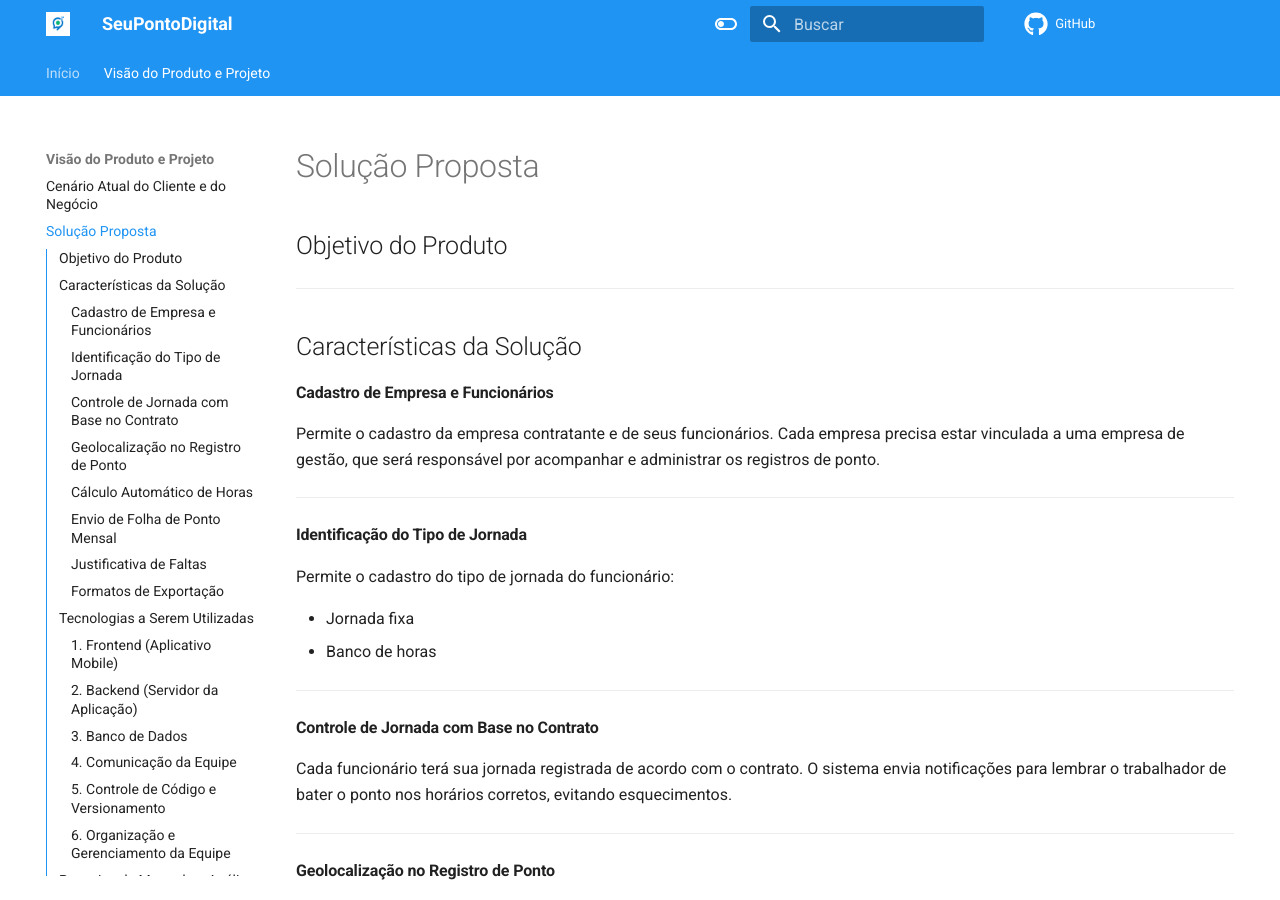
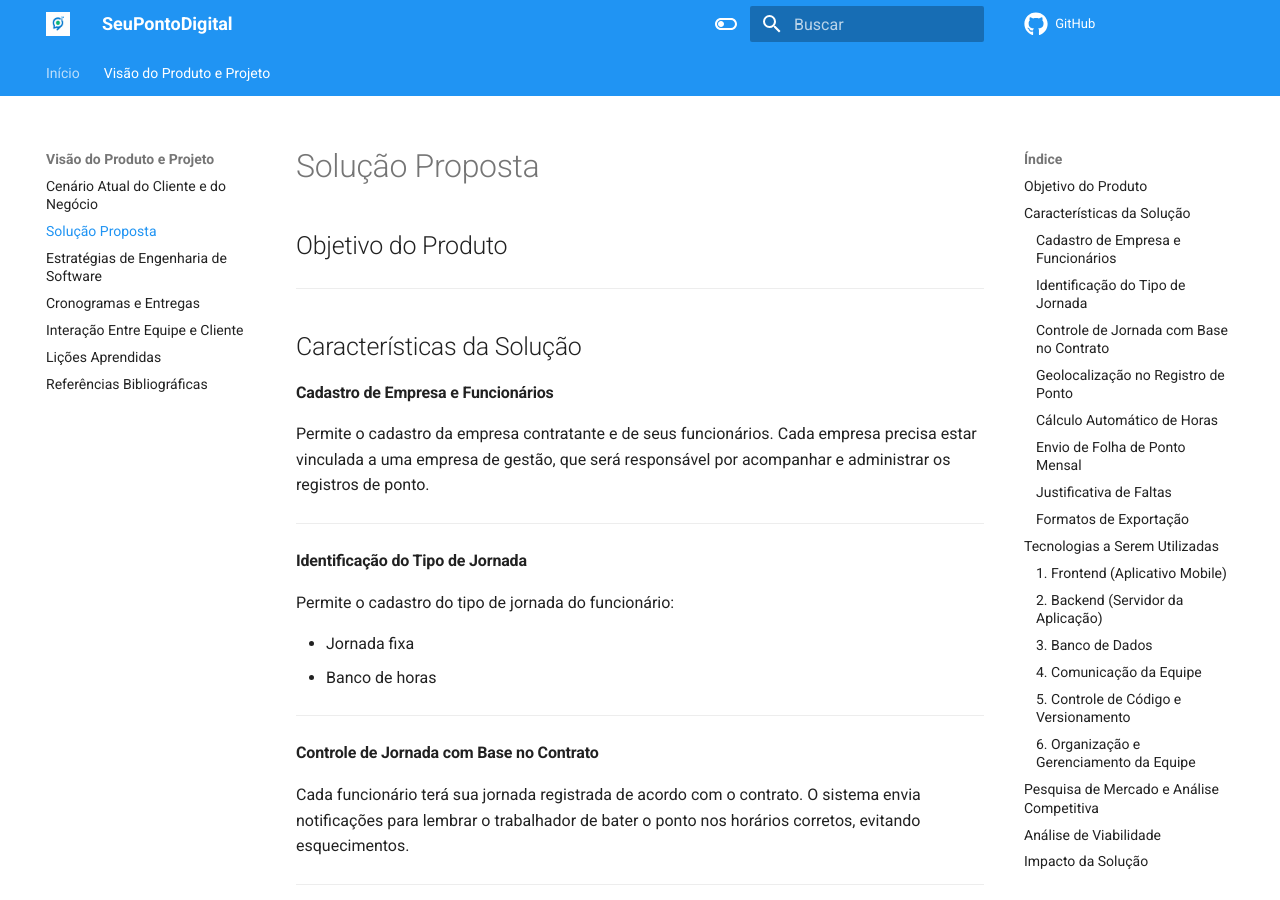
Before and after one commit to mdsreq-fga-unb/2025.1-T01-SeuPontoDigital, an MkDocs documentation site: the page built from docs/doc-visao/top2.md, in a window 1280 px wide and 900 px high. Built offline with MkDocs 1.6.1 and Material for MkDocs 9.7.7, drawn with Linux system fonts in a browser that asks for light colours; comment, search, counter and statistics services are not loaded.

Commit message:
style: pequenas alteracoes no footer e indice

```diff
--- a/docs/overrides/partials/footer.html
+++ b/docs/overrides/partials/footer.html
@@ -1,3 +1,3 @@
-<div style="text-align: center; padding: 20px 0;">
+<div style="text-align: center; padding: 5px 0;">
     <p>© 2025 SeuPontoDigital</p>
   </div>
--- a/mkdocs.yml
+++ b/mkdocs.yml
@@ -26,7 +26,7 @@ theme:
   features:
     - navigation.tabs
     - navigation.sections
-    - toc.integrate
+    # - toc.integrate
     - navigation.top
     - search.suggest
     - search.highlight
```
